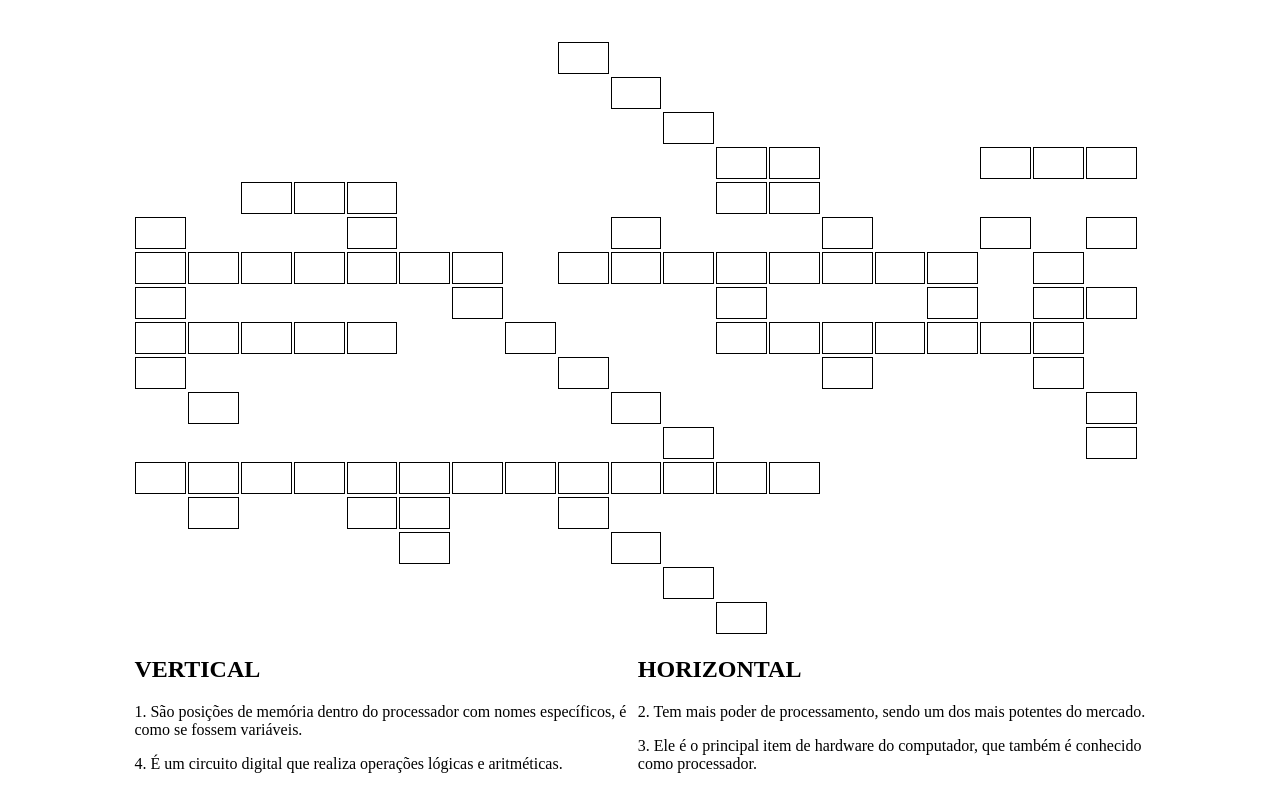
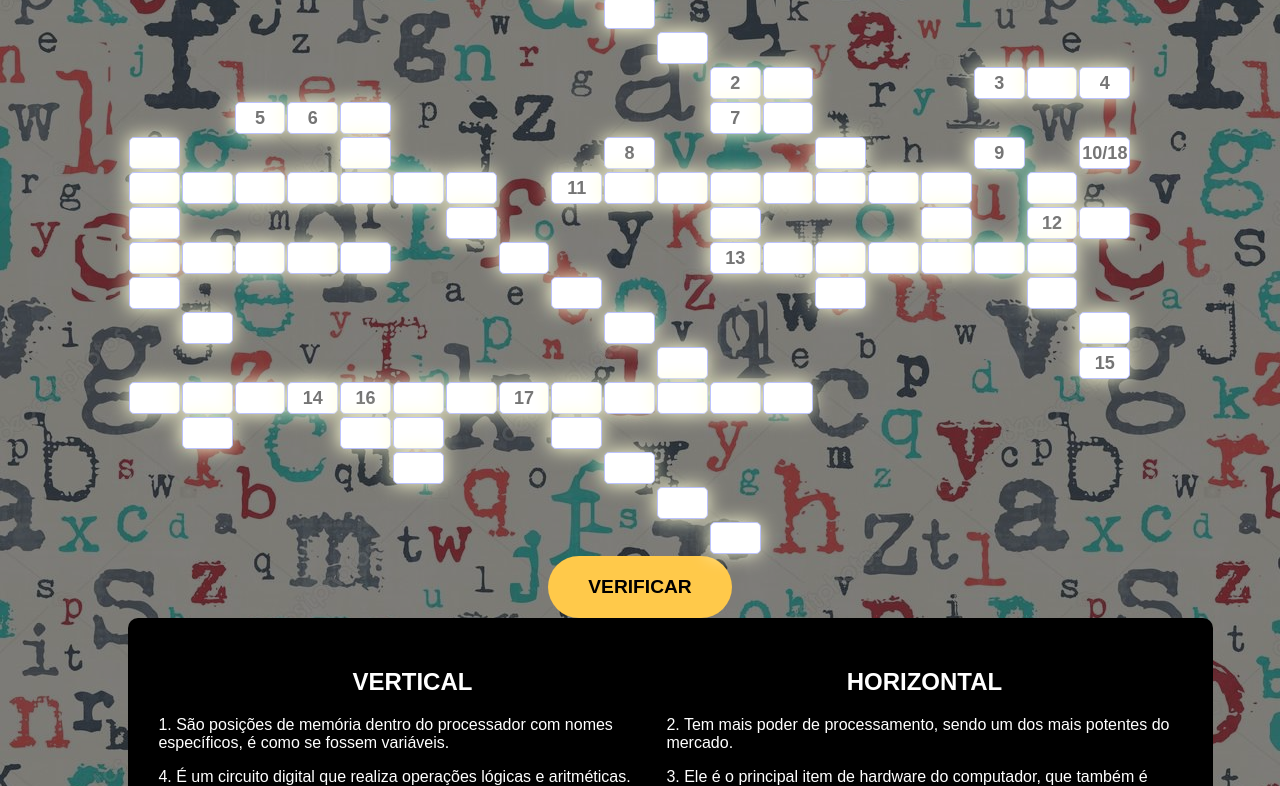
Before and after one commit to gustavodesantanadev/palavraCruzada, a plain HTML site: page index.html in a window 1280 px wide. Shown: the part 73-859 px from the top of the page. Drawn offline with Linux system fonts and the light colour scheme.

Commit message:
css e elses

```diff
--- a/css/style.css
+++ b/css/style.css
@@ -6,17 +6,37 @@
     opacity: 0;
     margin: 1px;
 }
+html {
+    margin: 0;
+    padding: 0;
+    color: rgb(255, 255, 255);
+    font-weight: 500;
+    font-family: Arial, Helvetica, sans-serif;
+}
+body {
+    background-image: url(../assets/letras.jpg);
+    background-repeat: repeat;
+    backdrop-filter: brightness(0.5);
+    margin: 0;
+    padding: 0;
+}
 
 .campo {
     width: 3.5vw;
     height: 3.5vh;
     background-color: white;
-    border: 1px solid black;
+    border: 1px solid rgb(187, 194, 255);
     margin: 1px;
     text-align: center;
     font-size: large;
     font-weight: 600;
     text-transform: uppercase;
+    position: relative;
+    border-radius: 5px;
+    -webkit-box-shadow: -1px 0px 19px 0px rgb(255, 255, 212);
+    -moz-box-shadow: -1px 0px 19px 0px rgb(255, 255, 212);
+    box-shadow: -1px 0px 19px 0px rgb(255, 255, 212);
+    color: black;
 }
 
 .container {
@@ -28,4 +48,50 @@
     display: flex;
     width: 100%;
     justify-content: space-between;
+    background-color: black;
+    border-radius: 10px;
+    padding: 1.9rem;
 }
+
+.numero {
+    position: absolute;
+    top: 0;
+    left: 0;
+}
+
+.cruzadaContainer {
+    width: 100%;
+}
+
+.titulo {
+    text-align: center;
+}
+
+.horizontal h1 {
+    text-align: center;
+}
+
+.vertical h1 {
+    text-align: center;
+}
+
+.btnVerifica {
+    padding: 20px 40px;
+    background-color: rgb(255, 201, 74);
+    border: none;
+    border-radius: 3rem;
+    font-weight: 700;
+    font-size: larger;
+    cursor: pointer;
+    transition: .5s;
+}
+
+.btnVerifica:hover {
+    scale: 1.1;
+}
+
+.containerBtn {
+    display: flex;
+    justify-content: center;
+    width: 100%;
+}
--- a/index.html
+++ b/index.html
@@ -5,16 +5,17 @@
     <meta charset="UTF-8">
     <meta http-equiv="X-UA-Compatible" content="IE=edge">
     <meta name="viewport" content="width=device-width, initial-scale=1.0">
-    <title>Document</title>
+    <title>Palavra Cruzada | Gustavo e Emíllie</title>
     <link rel="stylesheet" href="css/style.css">
 </head>
 
 <body>
     <div class="container">
             <div id=palavraCruzada class="cruzadaContainer">
-                <h1 class="titulo">PALAVRAS CRUZADAS!</h1>
             </div>
-
+            <div class="containerBtn">
+            <button class="btnVerifica" id="btnVerifica" onclick="validar()">VERIFICAR</button>
+        </div>
                 <div class="dicas">
                     <section class="vertical">
                         <h1>VERTICAL</h1>
@@ -41,7 +42,7 @@
                         <p>15. Sua função é de armazenar grandes quantidades de informações.</p>
                     </section>
                 </div>
-                <button class="btnVerifica" onclick="validar()">VERIFICAR</button>
+
 
     </div>
 
--- a/js/cruzada.js
+++ b/js/cruzada.js
@@ -27,8 +27,8 @@ for (var linha = 0; linha <= 16; linha++) {
     for (var coluna = 0; coluna <= 19; coluna++) {
         var posicao = tabela[linha][coluna]
         if (posicao >= '1' && posicao <= '18') {
-            var numero = document.createElement('button');
-            // numero.className = 'numero';
+            var numero = document.createElement('span');
+            numero.className = 'numero';
             palavraCruzada.appendChild(numero);
             numero.innerHTML = posicao;
         }else if (posicao != '-') {
@@ -52,6 +52,25 @@ for (var linha = 0; linha <= 16; linha++) {
     }
 }
 
+c0.placeholder = '1'
+c3.placeholder = '2'
+c11.placeholder = '7'
+c15.placeholder = '8'
+c26.placeholder = '11'
+c47.placeholder = '13'
+c5.placeholder = '3'
+c7.placeholder = '4'
+c8.placeholder = '5'
+c9.placeholder = '6'
+c18.placeholder = '10'
+c17.placeholder = '9'
+c39.placeholder = '12'
+c67.placeholder = '16'
+c66.placeholder = '14'
+c62.placeholder = '15'
+c70.placeholder = '17'
+c18.placeholder = '10/18'
+
 function validar() {
     if (c0.value + c1.value + c2.value + c3.value + c12.value + c16.value + c32.value + c38.value + c52.value + c57.value + c60.value +
         c63.value + c76.value == 'registradores') {
@@ -68,29 +87,58 @@ function validar() {
         c60.style.color = 'green'
         c63.style.color = 'green'
         c76.style.color = 'green'
+    }else {
+        c0.style.color = 'red'
+        c2.style.color = 'red'
+        c3.style.color = 'red'
+        c1.style.color = 'red'
+        c12.style.color = 'red'
+        c16.style.color = 'red'
+        c32.style.color = 'red'
+        c38.style.color = 'red'
+        c52.style.color = 'red'
+        c57.style.color = 'red'
+        c60.style.color = 'red'
+        c63.style.color = 'red'
+        c76.style.color = 'red'
     }
 
     if(c3.value+c4.value == 'i7'){
         c3.style.color = 'green'
         c4.style.color = 'green'
+    }else {
+        c3.style.color = 'red'
+        c4.style.color = 'red'
     }
 
     if(c5.value+c6.value+c7.value == 'cpu'){
         c5.style.color = 'green'
         c6.style.color = 'green'
         c7.style.color = 'green'
+    }else {
+        c5.style.color = 'red'
+        c6.style.color = 'red'
+        c7.style.color = 'red'
     }
 
     if(c7.value+c13.value+c20.value == 'ula'){
         c7.style.color = 'green'
         c13.style.color = 'green'
         c20.style.color = 'green'
+    }else {
+        c7.style.color = 'red'
+        c13.style.color = 'red'
+        c20.style.color = 'red'
     }
 
     if(c8+c9+c10=='ram'){
         c8.style.color = 'green'
         c9.style.color = 'green'
         c10.style.color = 'green'
+    }else {
+        c8.style.color = 'red'
+        c9.style.color = 'red'
+        c10.style.color = 'red'
     }
 
 
@@ -104,11 +152,24 @@ function validar() {
         c59.style.color = 'green'
         c61.style.color = 'green'
         c74.style.color = 'green'
+    }else{
+        c9.style.color = 'red'
+        c13.style.color = 'red'
+        c21.style.color = 'red'
+        c36.style.color = 'red'
+        c46.style.color = 'red'
+        c55.style.color = 'red'
+        c59.style.color = 'red'
+        c61.style.color = 'red'
+        c74.style.color = 'red'
     }
 
     if(c11.value+c12.value =='cs'){
         c11.style.color = 'green'
         c12.style.color = 'green'
+    }else {
+        c11.style.color = 'red'
+        c12.style.color = 'red'
     }
 
 
@@ -118,6 +179,12 @@ function validar() {
         c37.style.color = 'green'
         c48.style.color = 'green'
         c56.style.color = 'green'
+    } else {
+        c15.style.color = 'red'
+        c28.style.color = 'red'
+        c37.style.color = 'red'
+        c48.style.color = 'red'
+        c56.style.color = 'red'
     }
 
 
@@ -127,6 +194,12 @@ function validar() {
         c40.style.color = 'green'
         c54.style.color = 'green'
         c58.style.color = 'green'
+    }else {
+        c17.style.color = 'red'
+        c34.style.color = 'red'
+        c40.style.color = 'red'
+        c54.style.color = 'red'
+        c58.style.color = 'red'
     }
 
     if(c18.value+c19.value+c20.value+c21.value+c22.value+c23.value+c24.value+c25.value =='dualcore'){
@@ -138,6 +211,15 @@ function validar() {
         c23.style.color = 'green'
         c24.style.color = 'green'
         c25.style.color = 'green'
+    }else{
+        c18.style.color = 'red'
+        c19.style.color = 'red'
+        c20.style.color = 'red'
+        c21.style.color = 'red'
+        c22.style.color = 'red'
+        c23.style.color = 'red'
+        c24.style.color = 'red'
+        c25.style.color = 'red'
     }
 
     if(c26.value+c27.value+c28.value+c29.value+c30.value+c31.value+c32.value+c33.value == 'quadcore'){
@@ -149,6 +231,15 @@ function validar() {
         c31.style.color = 'green'
         c32.style.color = 'green'
         c33.style.color = 'green'
+    }else{
+        c26.style.color = 'red'
+        c27.style.color = 'red'
+        c28.style.color = 'red'
+        c29.style.color = 'red'
+        c30.style.color = 'red'
+        c31.style.color = 'red'
+        c32.style.color = 'red'
+        c33.style.color = 'red'
     }
 
     if(c39.value+c40.value+c41.value+c42.value+c43.value+c44.value+c45.value =='databus'){
@@ -159,6 +250,14 @@ function validar() {
         c43.style.color = 'green'
         c44.style.color = 'green'
         c45.style.color = 'green'
+    }else{
+        c39.style.color = 'red'
+        c40.style.color = 'red'
+        c41.style.color = 'red'
+        c42.style.color = 'red'
+        c43.style.color = 'red'
+        c44.style.color = 'red'
+        c45.style.color = 'red'
     }
 
     if(c47.value+c48.value+c49.value+c50.value+c51.value+c52.value+c53.value =='threads'){
@@ -169,12 +268,24 @@ function validar() {
         c51.style.color = 'green'
         c52.style.color = 'green'
         c53.style.color = 'green'
+    }else{
+        c47.style.color = 'red'
+        c48.style.color = 'red'
+        c49.style.color = 'red'
+        c50.style.color = 'red'
+        c51.style.color = 'red'
+        c52.style.color = 'red'
+        c53.style.color = 'red'
     }
 
     if(c66.value+c77.value+c80.value =='rom'){
         c66.style.color = 'green'
         c77.style.color = 'green'
         c80.style.color = 'green'
+    }else{
+        c66.style.color = 'red'
+        c77.style.color = 'red'
+        c80.style.color = 'red'
     }
 
     if(c62.value+c63.value+c64.value+c65.value+c66.value+c67.value+c68.value+c68.value+c69.value+c70.value+c71.value+c72.value+c73.value+
@@ -194,11 +305,29 @@ function validar() {
         c73.style.color = 'green'
         c74.style.color = 'green'
         c75.style.color = 'green'
+    }else{
+        c62.style.color = 'red'
+        c63.style.color = 'red'
+        c64.style.color = 'red'
+        c65.style.color = 'red'
+        c66.style.color = 'red'
+        c67.style.color = 'red'
+        c68.style.color = 'red'
+        c69.style.color = 'red'
+        c70.style.color = 'red'
+        c71.style.color = 'red'
+        c72.style.color = 'red'
+        c73.style.color = 'red'
+        c74.style.color = 'red'
+        c75.style.color = 'red'
     }
 
     if(c67.value+c78.value == 'i5'){
         c67.style.color = 'green'
         c78.style.color = 'green'
+    }else{
+        c67.style.color = 'red'
+        c78.style.color = 'red'
     }
 
     if(c70.value+c79.value+c81.value+c82.value+c83.value =='eprom'){
@@ -207,12 +336,22 @@ function validar() {
         c81.style.color = 'green'
         c82.style.color = 'green'
         c83.style.color = 'green'
+    }else{
+        c70.style.color = 'red'
+        c79.style.color = 'red'
+        c81.style.color = 'red'
+        c82.style.color = 'red'
+        c83.style.color = 'red'
     }
 
     if(c18.value+c35.value+c42.value == 'dma'){
         c18.style.color = 'green'
         c35.style.color = 'green'
         c42.style.color = 'green'
+    }else{
+        c18.style.color = 'red'
+        c35.style.color = 'red'
+        c42.style.color = 'red'
     }
 }
 
@@ -229,8 +368,8 @@ function validar() {
 //     ['-' ,'13','t' ,'h' ,'r' ,'e' ,'a' ,'d' ,'s' ,'-' ,'s' ,'-' ,'-' ,'-' ,'-' ,'-' ,'-' ,'-' ,'s' ,'-'] ,
 //     ['-' ,'-' ,'-' ,'e' ,'-' ,'-' ,'-' ,'o' ,'-' ,'-' ,'h' ,'-' ,'-' ,'-' ,'-' ,'-' ,'-' ,'-' ,'b' ,'-'] ,
 //     ['-' ,'-' ,'-' ,'-' ,'-' ,'-' ,'-' ,'r' ,'-' ,'-' ,'-' ,'16','-' ,'-' ,'17','-' ,'-' ,'-' ,'u' ,'-'] ,
-//     ['-' ,'-' ,'-' ,'-' ,'-' ,'15','m' ,'e' ,'m' ,'o' ,'r' ,'i' ,'a' ,'d' ,'e' ,'m' ,'a' ,'s' ,'s' ,'a'] ,
-//     ['-' ,'-' ,'-' ,'-' ,'-' ,'-' ,'-' ,'s' ,'-' ,'-' ,'o' ,'5i' ,'-' ,'-' ,'p' ,'-' ,'-' ,'-' ,'-' ,'-'] ,
+//     ['-' ,'-' ,'-' ,'-' ,'-' ,'-','m' ,'e' ,'m' ,'o' ,'r' ,'i' ,'a' ,'d' ,'e' ,'m' ,'a' ,'s' ,'s' ,'a'] ,
+//     ['-' ,'-' ,'-' ,'-' ,'-' ,'-' ,'15' ,'s' ,'-' ,'-' ,'o' ,'5i' ,'-' ,'-' ,'p' ,'-' ,'-' ,'-' ,'-' ,'-'] ,
 //     ['-' ,'-' ,'-' ,'-' ,'-' ,'-' ,'-' ,'-' ,'-' ,'-' ,'m' ,'-' ,'-' ,'-' ,'r' ,'-' ,'-' ,'-' ,'-' ,'-'] ,
 //     ['-' ,'-' ,'-' ,'-' ,'-' ,'-' ,'-' ,'-' ,'-' ,'-' ,'18','-' ,'-' ,'-' ,'o' ,'-' ,'-' ,'-' ,'-' ,'-'] ,
 //     ['-' ,'-' ,'-' ,'-' ,'-' ,'-' ,'-' ,'-' ,'-' ,'-' ,'-' ,'-' ,'-' ,'-' ,'m' ,'-' ,'-' ,'-' ,'-' ,'-'] ,
```
Also changed, not shown: assets/letras.jpg (added).
